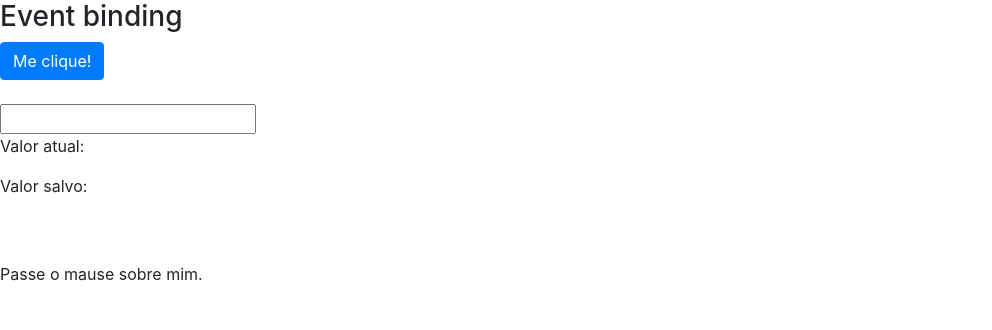
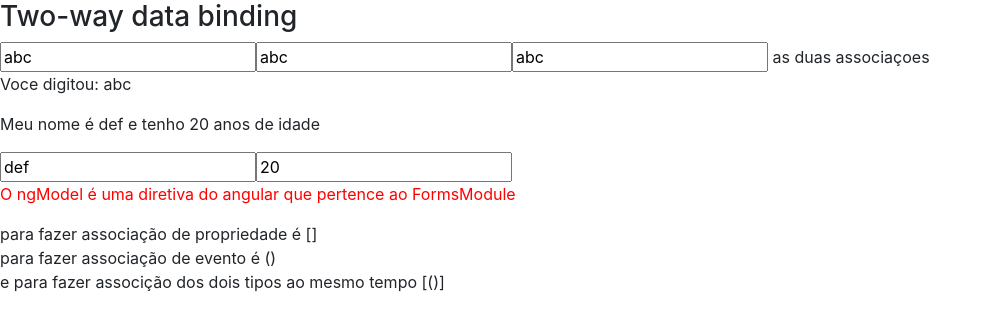
Before and after one commit to MaryanaMarinho/curso-angular, an Angular app in the folder data-binding/: page / in a window 1280 px wide. Shown: the top 330 px of the page, without its empty margins (0-992 px from the left). Built offline with nearby package versions, Linux system fonts and the light colour scheme.

Commit message:
Two-way data binding

```diff
--- a/data-binding/src/app/app.module.ts
+++ b/data-binding/src/app/app.module.ts
@@ -1,9 +1,11 @@
 import { BrowserModule } from '@angular/platform-browser';
 import { NgModule } from '@angular/core';
+import { FormsModule } from '@angular/forms';
 
 import { AppRoutingModule } from './app-routing.module';
 import { AppComponent } from './app.component';
 import { DataBindingComponent } from './data-binding/data-binding.component';
+import { MeuFormModule } from './meu-form/meu-form.module';
 
 @NgModule({
   declarations: [
@@ -12,7 +14,9 @@ import { DataBindingComponent } from './data-binding/data-binding.component';
   ],
   imports: [
     BrowserModule,
-    AppRoutingModule
+    AppRoutingModule,
+    FormsModule,
+    MeuFormModule
   ],
   providers: [],
   bootstrap: [AppComponent]
--- a/data-binding/src/app/data-binding/data-binding.component.html
+++ b/data-binding/src/app/data-binding/data-binding.component.html
@@ -1,6 +1,6 @@
-<section class="property-binding">
+<!-- <section class="property-binding">
 
-  <!-- <article>
+   <article>
     <h3>Interpolation / Interpolação</h3>
     <p>String renderizada com interpolação: {{ url }}</p>
     <p>Resultao de 1 + 1 é: {{ 1 + 1 }}</p>
@@ -13,10 +13,10 @@
     <img src="{{ urlImagem }}">
     <img [src]="urlImagem">
     <img bind-src="urlImagem">
-  </article> -->
+  </article>
 
 
-  <!-- <article>
+   <article>
     <h3>Class e Style Bindign</h3>
     <div>
       Selecione uma classe:
@@ -54,12 +54,12 @@
         Esse texto somente aparecera em caso de erro.
       </div>
     </div>
-  </article> -->
+  </article>
 
-  <article>
+   <article>
     <h3>Event binding</h3>
     <div>
-       <!-- escutando o evento de clicar o botao -->
+       -- escutando o evento de clicar o botao --
        <button (click)="botaoClicado()"
       class="btn btn-primary">
         Me clique!
@@ -77,12 +77,14 @@
         <br><br>
 
         <span
-        (mouseover)="onMouseOverOut()"
+        (mouseover)="onMouseOverOut()" associaçao de evento
         (mouseout)="onMouseOverOut()"
-        [class.highlilght]="isMouseOver">
+        [class.highlilght]="isMouseOver"> associaçao de propriedade
         Passe o mause sobre mim.
         </span>
     </div>
   </article>
 
-</section>
+</section> -->
+
+<app-meu-form></app-meu-form>
--- /dev/null
+++ b/data-binding/src/app/meu-form/meu-form.component.html
@@ -0,0 +1,39 @@
+
+<section class="two-way-binding">
+    <article>
+      <h3>Two-way data binding</h3>
+      <div>
+
+        <input type="text"
+          [value]="nome" associaçao de propriedade
+          (input)="nome = $event.target.value" associaçao de evento
+        />
+
+        <input type="text"
+          [ngModel]="nome"
+          (ngModelChange)="nome = $event"
+        />
+
+        <input type="text" [(ngModel)]="nome"/> as duas associaçoes
+
+
+        <p>Voce digitou: {{ nome }}</p>
+
+      </div>
+
+      <div>
+
+        <p>Meu nome é {{ pessoa.nome }} e tenho {{ pessoa.idade }} anos de idade</p>
+
+        <input type="text" [(ngModel)]="pessoa.nome"/>
+        <input type="text" [(ngModel)]="pessoa.idade"/>
+
+        <p style="color: red">O ngModel é uma diretiva do angular que pertence ao FormsModule</p>
+          <p>para fazer associação de propriedade é [] <br>
+          para fazer associação de evento é ()<br>
+          e para fazer associção dos dois tipos ao mesmo tempo [()]
+        </p>
+      </div>
+    </article>
+
+  </section>
--- /dev/null
+++ b/data-binding/src/app/meu-form/meu-form.component.ts
@@ -0,0 +1,22 @@
+import { Component, OnInit } from '@angular/core';
+
+@Component({
+  selector: 'app-meu-form',
+  templateUrl: './meu-form.component.html',
+  styleUrls: ['./meu-form.component.css']
+})
+export class MeuFormComponent implements OnInit {
+
+  nome:string = 'abc';
+
+  pessoa: any = {
+    nome: 'def',
+    idade: 20
+  }
+
+  constructor() { }
+
+  ngOnInit() {
+  }
+
+}
```
Also changed, not shown: data-binding/src/app/meu-form/meu-form.module.ts (added, +14 -0 lines), data-binding/src/app/meu-form/meu-form.component.css (added), 1 other file (tests, documents, lock files or other folders).
